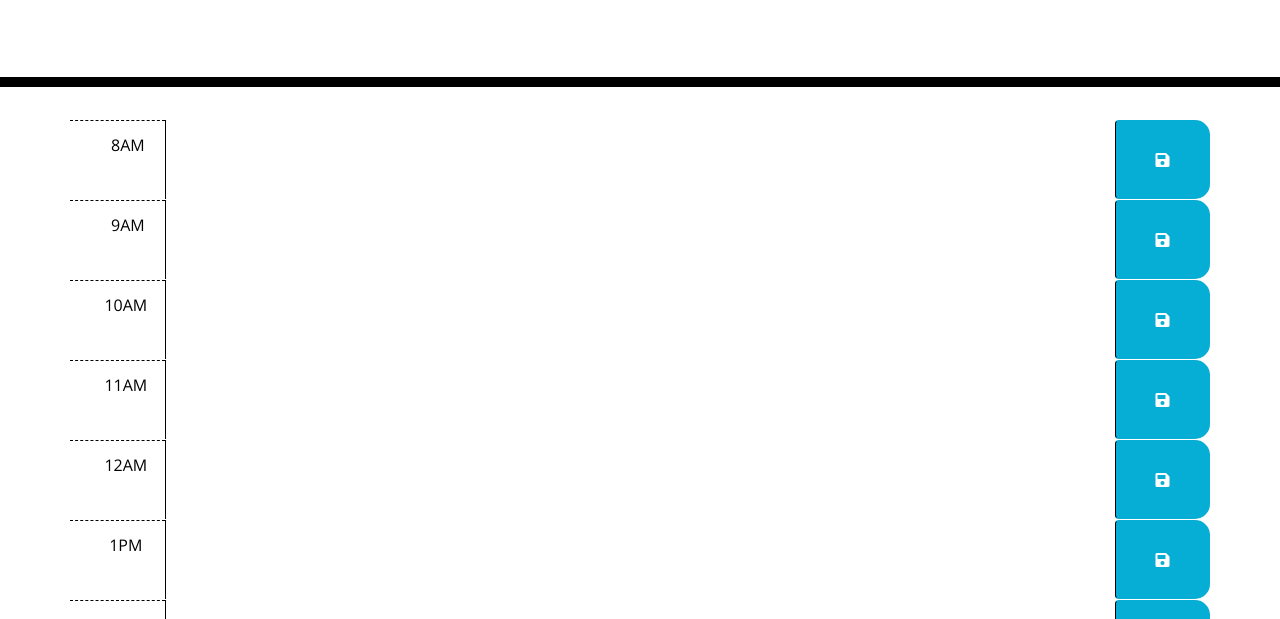
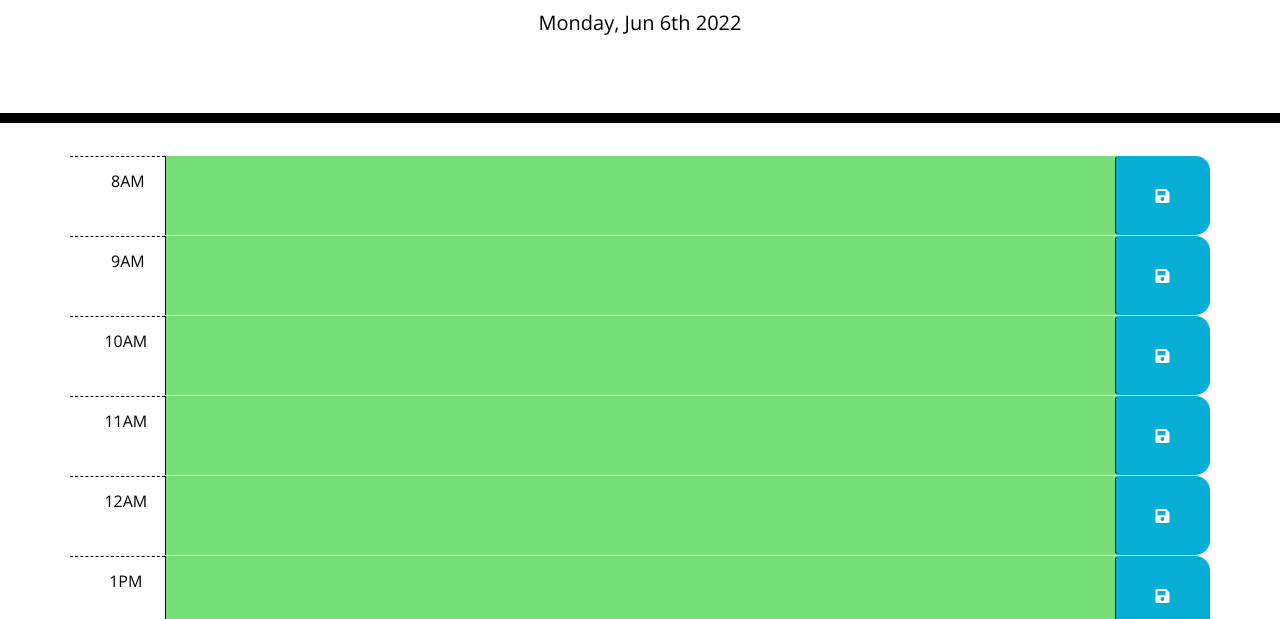
Before and after one commit to GunnarSmith2/Work-Calendar, a plain HTML site: page index.html in a window 1280 px wide. Shown: the part 181-800 px from the top of the page. Drawn offline with nearby package versions, Linux system fonts and the light colour scheme.

Commit message:
Update index.html

```diff
--- a/index.html
+++ b/index.html
@@ -113,6 +113,6 @@
 
     <script src="https://code.jquery.com/jquery-3.4.1.min.js"></script>
     <script src="https://cdnjs.cloudflare.com/ajax/libs/moment.js/2.24.0/moment.min.js"></script>
-    <script src="./assets/script.js"></script>
+    <script src="./super-disco/Develop/assets/script.js"></script>
   </body>
 </html>
```
